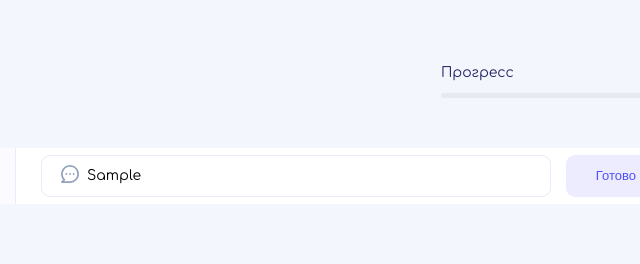
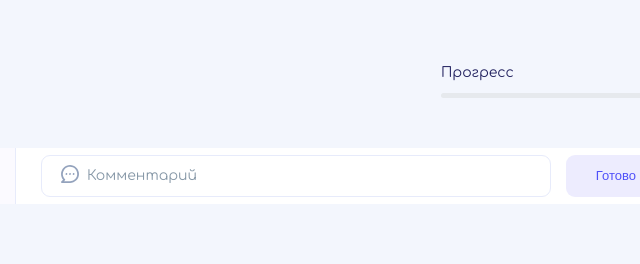
Before and after one commit to Ukralipersa/javascript-1, a plain HTML site: page index.html in a window 1280 px wide. Both pictures are taken after typing "Sample" into the empty fields and a click on the button "Готово". Shown: the full height of the page, 305-945 px from the left. Drawn offline with Linux system fonts and the light colour scheme.

Commit message:
113 - Добавление дня

```diff
--- a/scripts/app.js
+++ b/scripts/app.js
@@ -2,6 +2,7 @@
 
 let habbits = [];
 const HABBIT_KEY = 'HABBIT_KEY';
+let globalActiveHabbitId;
 
 /* page */
 const page = {
@@ -77,6 +78,7 @@ function rerenderContent(activeHabbit) {
 }
 
 function rerender(activeHabbitId) {
+	globalActiveHabbitId = activeHabbitId;
 	const activeHabbit = habbits.find(habbit => habbit.id === activeHabbitId);
 	if (!activeHabbit) {
 		return;
@@ -88,9 +90,26 @@ function rerender(activeHabbitId) {
 
 /* work with days */
 function addDays(event) {
+	const form = event.target;
 	event.preventDefault();
-	const data = new FormData(event.target);
-	console.log(data.get('comment'));
+	const data = new FormData(form);
+	const comment = data.get('comment');
+	form['comment'].classList.remove('error');
+	if (!comment) {
+		form['comment'].classList.add('error');
+	}
+	habbits = habbits.map(habbit => {
+		if (habbit.id === globalActiveHabbitId) {
+			return {
+				...habbit,
+				days: habbit.days.concat([{ comment }]),
+			};
+		}
+		return habbit;
+	});
+	form['comment'].value = '';
+	rerender(globalActiveHabbitId);
+	saveData();
 }
 
 /* init */
--- a/styles/main.css
+++ b/styles/main.css
@@ -191,6 +191,10 @@ input::placeholder {
 	color: #8899a8;
 }
 
+input.error {
+	border: 1px solid red;
+}
+
 .habbit__form {
 	display: flex;
 	gap: 15px;
```
